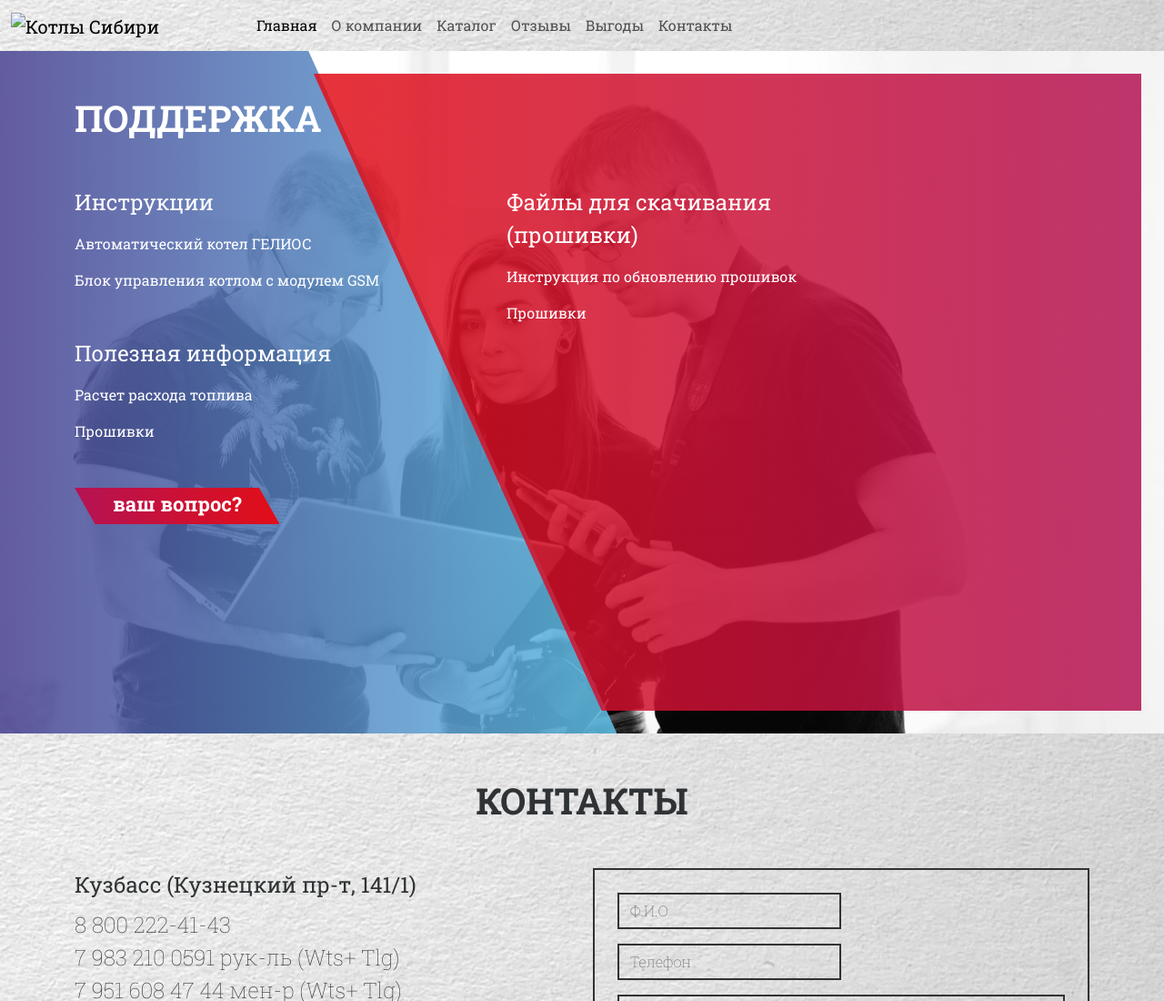
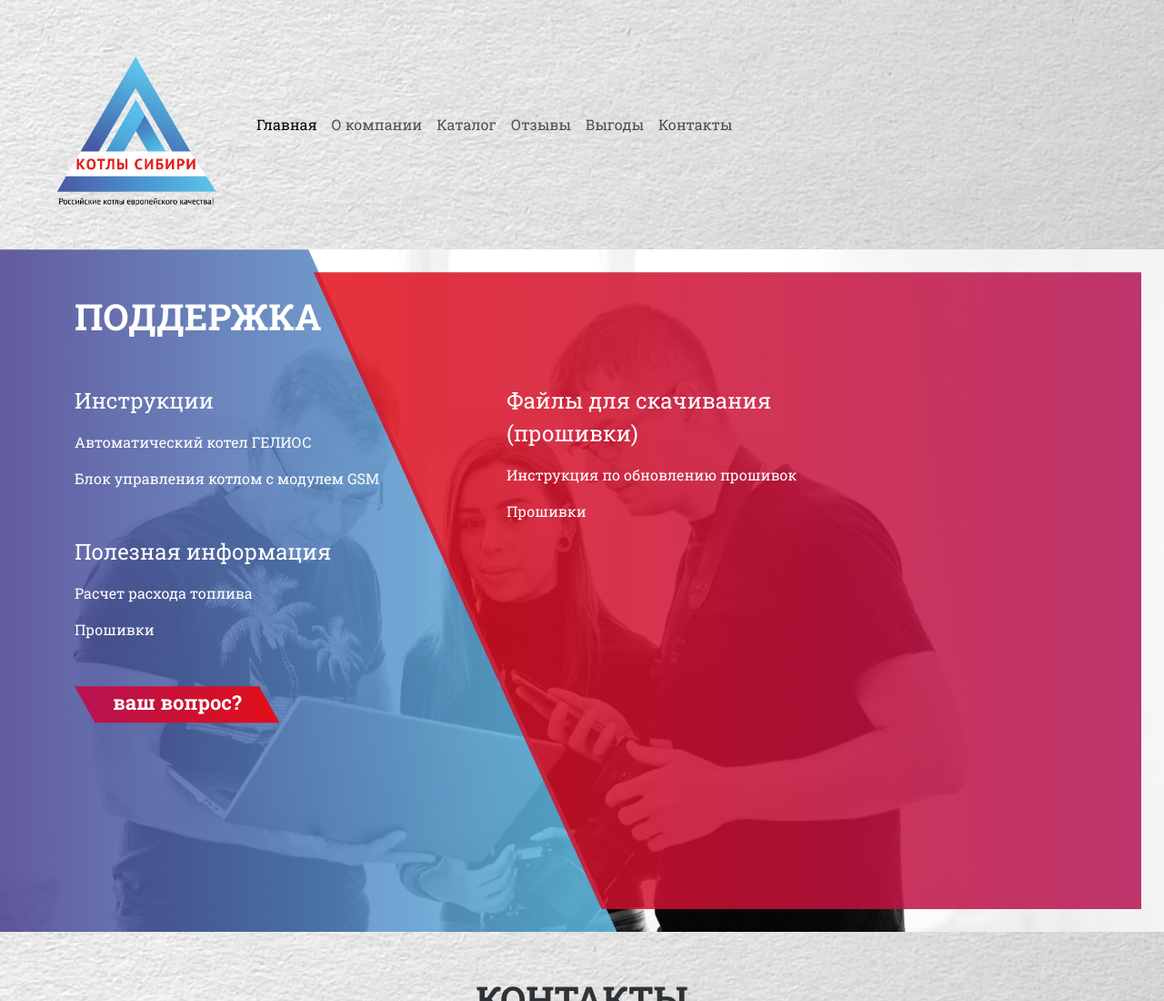
Before and after one commit to skyrusx/boilers_siberia_html, a plain HTML site: page index.html in a window 1280 px wide. Shown: the top 1100 px of the page at 91% size. Drawn offline with Linux system fonts and the light colour scheme; the site is published under a folder, as on GitHub Pages, so addresses that start at the root find nothing.

Commit message:
Microfix

```diff
--- a/index.html
+++ b/index.html
@@ -11,7 +11,7 @@
     <section id="main">
       <nav class="navbar navbar-expand-lg bg-body-tertiary">
         <div class="container-fluid">
-          <a class="navbar-brand" href="/"><img src="/assets/images/logo.png" alt="Котлы Сибири"></a>
+          <a class="navbar-brand" href="/"><img src="assets/images/logo.png" alt="Котлы Сибири"></a>
           <button class="navbar-toggler" type="button" data-bs-toggle="collapse" data-bs-target="#navbarNavDropdown" aria-controls="navbarNavDropdown" aria-expanded="false" aria-label="Toggle navigation">
             <span class="navbar-toggler-icon"></span>
           </button>
```
